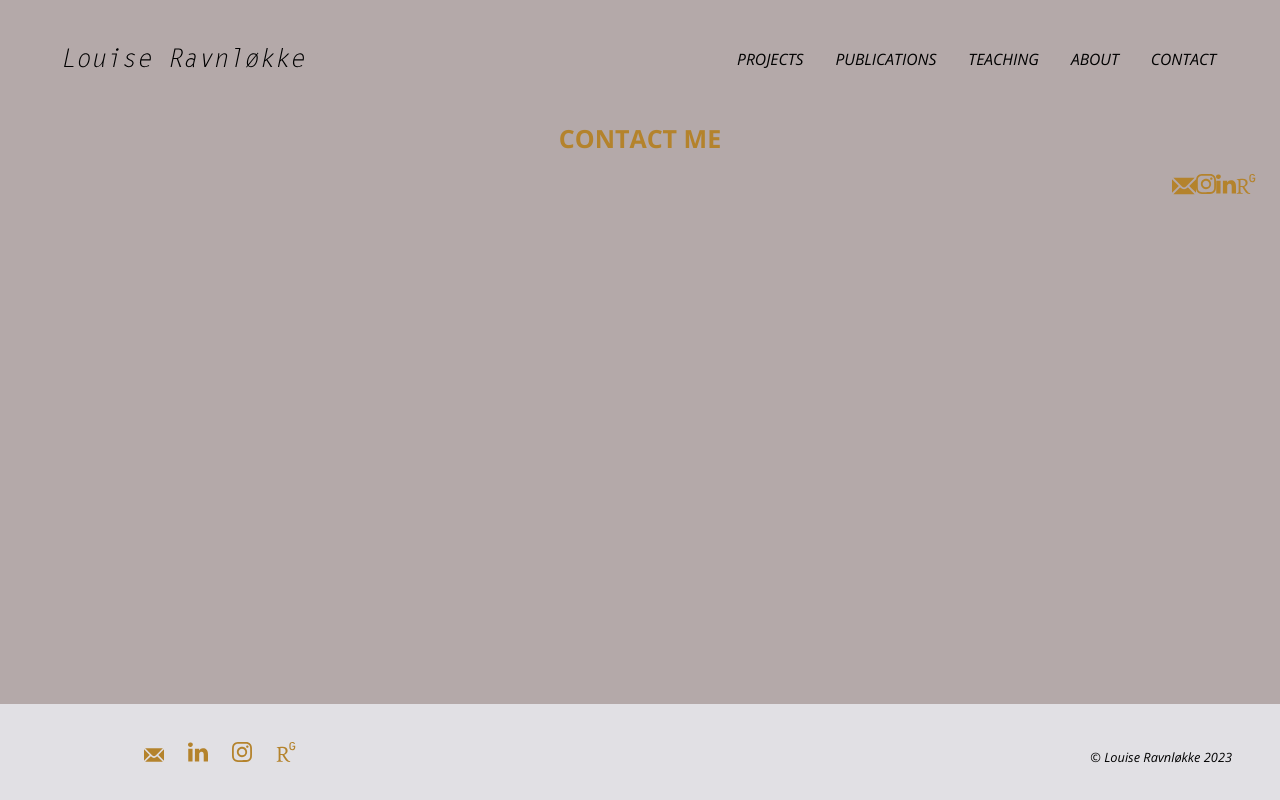
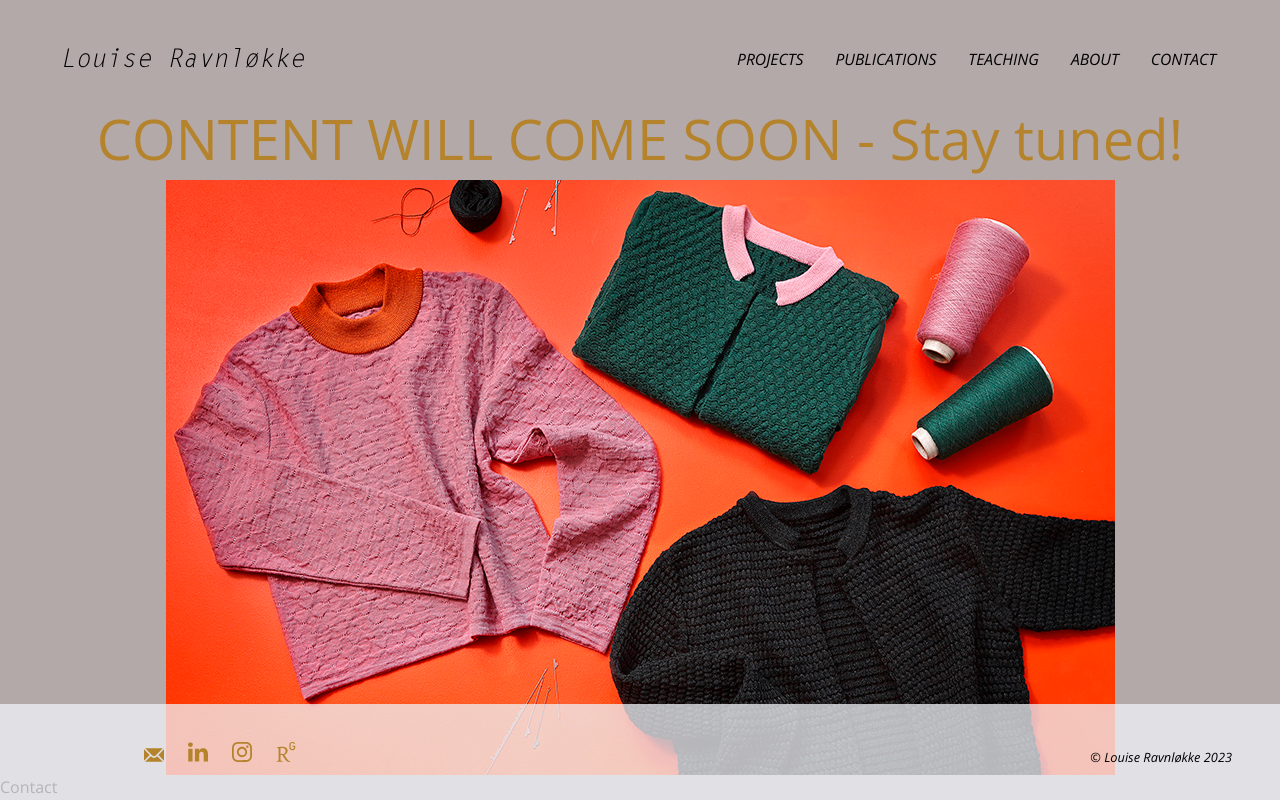
Before and after one commit to krmp91/showroom-website, a Next.js app: page /contact in a window 1280 px wide. Built offline with nearby package versions, Linux system fonts and the light colour scheme.

Commit message:
stay-tuned-add

```diff
--- a/app/contact/page.tsx
+++ b/app/contact/page.tsx
@@ -6,14 +6,14 @@ import { ResearchGate } from "../icons/researchgate";
 
 const Contact = () => {
   return (
-    <div className="text-darkOrange text-center p-6">
-      <h1 className="text-2xl font-bold mb-4">CONTACT ME</h1>
-      <div className="flex justify-end">
+    <div>
+      <div>Contact</div>
+      {/*<div className="flex justify-end">
         <Mail className="fill-darkOrange h-6 w-6" />
         <Instagram className="fill-darkOrange h-5 w-5" />
         <Linkedin className="fill-darkOrange h-5 w-5" />
         <ResearchGate className="fill-darkOrange h-5 w-5" />
-      </div>
+  </div>*/}
     </div>
   );
 };
--- a/app/layout.tsx
+++ b/app/layout.tsx
@@ -1,6 +1,7 @@
 import "./global.css";
 import { Footer } from "./components/footer";
 import { Header } from "./components/header";
+import Image from "next/image";
 
 export const metadata = {
   title: "Next.js",
@@ -17,7 +18,22 @@ export default function RootLayout({
       <head />
       <body className="bg-roseGray">
         <Header />
-        <main>{children}</main>
+        <main>
+          <div className="flex flex-col items-center">
+            <h1 className="text-darkOrange">
+              CONTENT WILL COME SOON - Stay tuned!
+            </h1>
+            <div>
+              <Image
+                src="/images/content-coming-soon-stay-tuned-projects.jpg"
+                alt="design workspace"
+                width={949}
+                height={595}
+              />
+            </div>
+          </div>
+          {children}
+        </main>
         <Footer />
       </body>
     </html>
```
Also changed, not shown: public/images/content-coming-soon-stay-tuned-projects.jpg (added).
